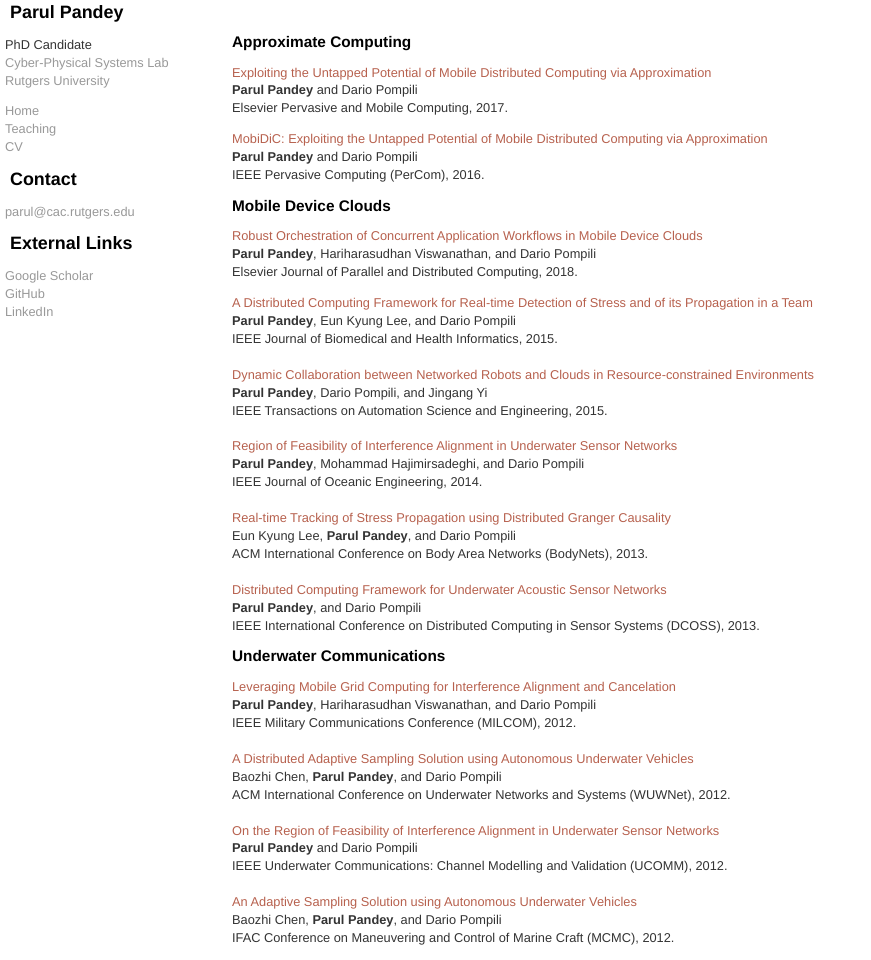
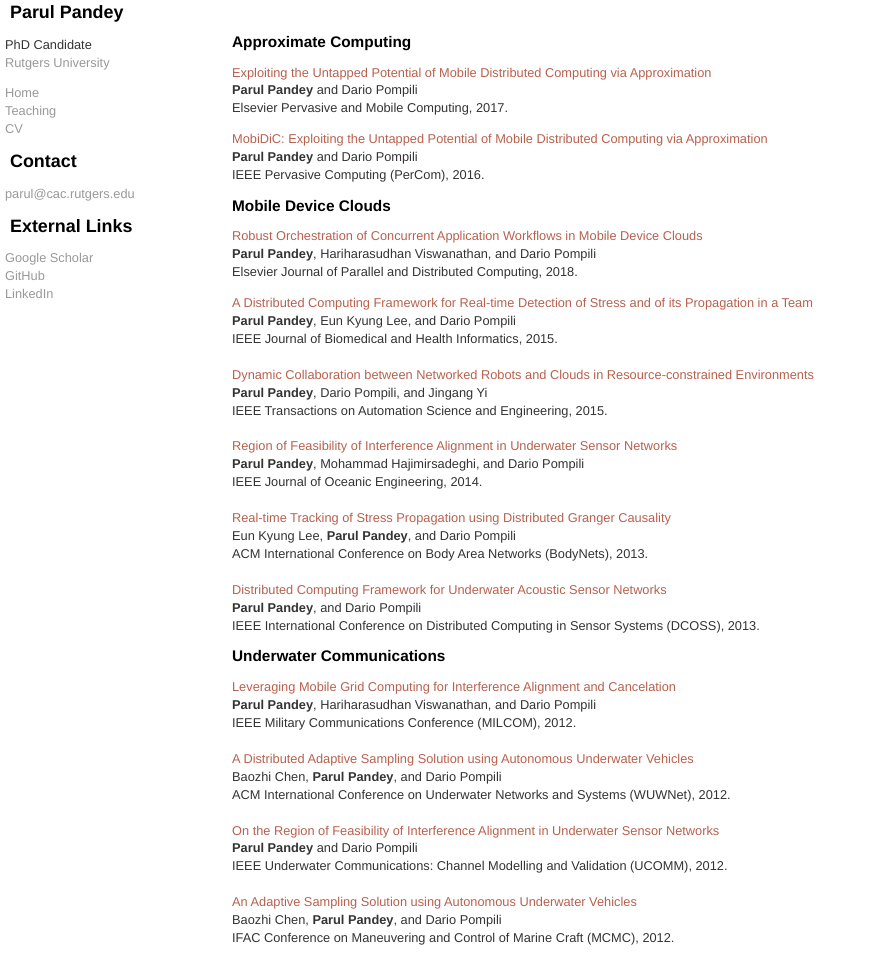
Before and after one commit to parul1985/Parul-Website, a Jekyll site: the page pubs.html, which Jekyll copies as it is, in a window 1280 px wide and 960 px high. Shown: the whole window, without its empty margins (0-871 px from the left). Built offline with Jekyll 4.4.1, drawn with Linux system fonts in a browser that asks for light colours.

Commit message:
Update pubs.html

```diff
--- a/pubs.html
+++ b/pubs.html
@@ -13,7 +13,6 @@
 		<h1>Parul Pandey</h1>
 		<ul style="list-style-type:none">
   		<li>PhD Candidate</li>
-		<li><a class="class2" href="http://nsfcac.rutgers.edu/cps">Cyber-Physical Systems Lab</a></li>
 		<li><a class="class2" href="http://www.rutgers.edu/">Rutgers University</li>
 		</ul>
 		<ul class="navbar">
```
